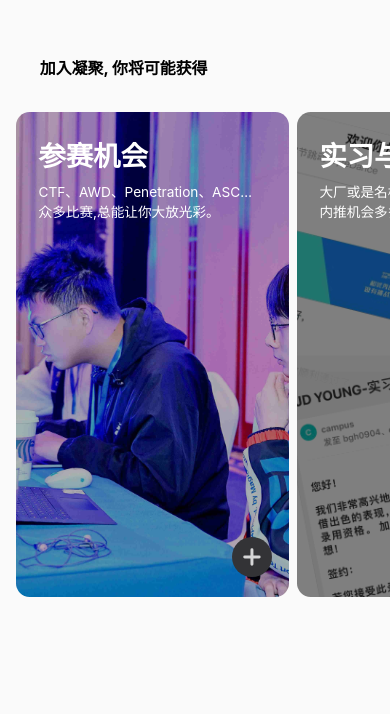
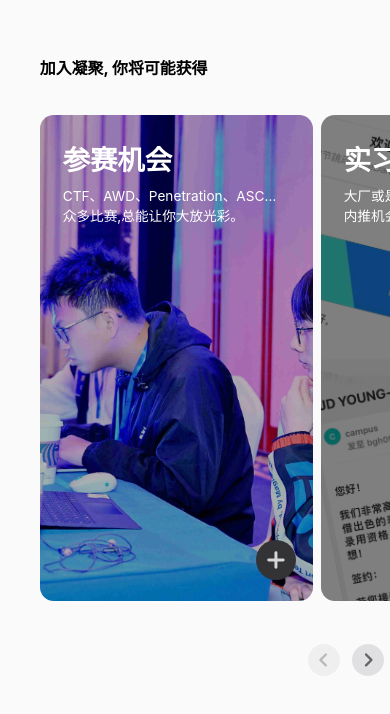
Before and after one commit to CNSS/apple-style-promotional-page, a plain HTML site: page index.html in a window 390 px wide. Shown: the part 5135-5849 px from the top of the page. Drawn offline with Linux system fonts and the light colour scheme; a script that the page names is missing.

Commit message:
feat: 优化卡片显示逻辑, 增加左右滑动按钮

```diff
--- a/index.html
+++ b/index.html
@@ -261,7 +261,6 @@
         </b>
         <div class="container cards list">
           <ul class="card-set">
-            <li class="list-items placeholder"></li>
             <li class="list-items">
               <div class="card">
                 <div class="card face" popup="match">
@@ -384,8 +383,7 @@
                   </div>
                   <button class="card-more-btn">
                     <span class="btn-icon more-icon">
-                      <svg xmlns="http://www.w3.org/2000/svg" viewBox="0 0 20 20"
-                        class="card-cta-modal-button-small-icon card-modal-button-small-icon">
+                      <svg xmlns="http://www.w3.org/2000/svg" viewBox="0 0 20 20">
                         <path
                           d="M17.25,8.51H11.5V2.75A1.5,1.5,0,0,0,10,1.25h0a1.5,1.5,0,0,0-1.5,1.5V8.5H2.75a1.5,1.5,0,0,0,0,3H8.5v5.75a1.5,1.5,0,0,0,1.5,1.5h0a1.5,1.5,0,0,0,1.5-1.5V11.5h5.75a1.5,1.5,0,0,0,0-3Z">
                         </path>
@@ -396,9 +394,30 @@
                 <button class="card button more"></button>
               </div>
             </li>
-            <li class="list-items placeholder"></li>
           </ul>
         </div>
+
+        <div class="page-button-container">
+          <button id="leftArrow" class="arrow-button">
+            <span class="btn-icon arrow-icon left-arrow">
+              <svg xmlns="http://www.w3.org/2000/svg" viewBox="0 0 36 36">
+                <path
+                  d="M21.559,12.062 L15.618,17.984 L21.5221,23.944 C22.105,24.533 22.1021,25.482 21.5131,26.065 C21.2211,26.355 20.8391,26.4999987 20.4571,26.4999987 C20.0711,26.4999987 19.6851,26.352 19.3921,26.056 L12.4351,19.034 C11.8531,18.446 11.8551,17.4999987 12.4411,16.916 L19.4411,9.938 C20.0261,9.353 20.9781,9.354 21.5621,9.941 C22.1471,10.528 22.1451,11.478 21.5591,12.062 L21.559,12.062 Z">
+                </path>
+              </svg>
+            </span>
+          </button>
+          <button id="rightArrow" class="arrow-button">
+            <span class="btn-icon arrow-icon right-arrow">
+              <svg xmlns="http://www.w3.org/2000/svg" viewBox="0 0 36 36">
+                <path
+                  d="M23.5587,16.916 C24.1447,17.4999987 24.1467,18.446 23.5647,19.034 L16.6077,26.056 C16.3147,26.352 15.9287,26.4999987 15.5427,26.4999987 C15.1607,26.4999987 14.7787,26.355 14.4867,26.065 C13.8977,25.482 13.8947,24.533 14.4777,23.944 L20.3818,17.984 L14.4408,12.062 C13.8548,11.478 13.8528,10.5279 14.4378,9.941 C15.0218,9.354 15.9738,9.353 16.5588,9.938 L23.5588,16.916 L23.5587,16.916 Z">
+                </path>
+              </svg>
+            </span>
+          </button>
+        </div>
+
       </div>
     </div>
   </div>
--- a/static/css/style.css
+++ b/static/css/style.css
@@ -201,8 +201,22 @@ button {
   top: 10%;
 }
 
+@media only screen and (min-width:900px) {
+  .container.cards.list {
+    --card-w-h-ratio: calc(3 / 4);
+  }
+}
+
+@media only screen and (max-width:900px) {
+  .container.cards.list {
+    --card-w-h-ratio: calc(9 / 16);
+  }
+}
+
 .container.cards.list {
-  width: 100vw;
+  --card-base-width: min(70vw, calc(60vh * var(--card-w-h-ratio)));
+  --card-hover-scale: 1.02;
+  height: calc(var(--card-hover-scale) * 1.05 * var(--card-base-width) / var(--card-w-h-ratio));
   margin-top: 5%;
 }
 
@@ -223,7 +237,8 @@ button {
   width: -moz-available;
   width: -webkit-fill-available;
   width: fill-available;
-  height: 80vh;
+  align-items: center;
+  height: calc(var(--card-hover-scale) * 1.05 * var(--card-base-width) / var(--card-w-h-ratio));
   margin: 2rem 0;
   list-style: none;
 
@@ -233,51 +248,34 @@ button {
   scrollbar-width: none;
   -ms-overflow-style: none;
 
-  &::-webkit-scrollbar {
-    width: 0px;
-    background: transparent;
-    /* make scrollbar transparent */
-  }
+  scroll-padding-left: 10rem;
+  scroll-padding-right: 10rem;
 }
 
-@media only screen and (min-width:900px) {
-  .card {
-    --w-h-ratio: calc(3 / 4);
-  }
-}
-
-@media only screen and (max-width:900px) {
-  .card {
-    --w-h-ratio: calc(9 / 16);
-  }
+.card-set::-webkit-scrollbar {
+  width: 0px;
+  background: transparent;
+  /* make scrollbar transparent */
 }
 
 .card {
-  margin-top: 2%;
-  --base-width: 70vw;
-  --base-height: 70vh;
-  /* --w-h-ratio: calc(3 / 4); */
-  --width: min(var(--base-width), calc(var(--base-height) * var(--w-h-ratio)));
+  /* --card-w-h-ratio: calc(3 / 4); */
+  --width: var(--card-base-width);
   width: var(--width);
-  height: calc(var(--width) / var(--w-h-ratio));
+  height: calc(var(--width) / var(--card-w-h-ratio));
   --size: calc(var(--width) * 0.1);
   border-radius: calc(var(--size) / 2);
   font-size: calc(var(--size) / 2);
-  transition: transform .3s cubic-bezier(0, 0, 0.5, 1);
-}
-
-@media only screen and (max-width: 900px) {
-  .card {
-    margin-top: 5%;
-  }
+  /* transition: transform .3s cubic-bezier(0, 0, 0.5, 1); */
+  transition: transform .3s ease-in-out;
 }
 
 .card:hover {
-  transform: scale(1.03);
+  transform: scale(var(--card-hover-scale));
 }
 
 .card[current] {
-  transform: scale(1.03);
+  transform: scale(var(--card-hover-scale));
 }
 
 .list-items {
@@ -448,14 +446,21 @@ button {
 }
 
 .btn-icon {
-  color: #d6d6d7;
-  background-color: rgb(51, 51, 54);
+  --icon-color: #d6d6d7;
+  --icon-background: rgb(51, 51, 54);
+  --icon-hover-color: #fff;
+  --icon-hover-background: #37373a;
+  --icon-active-color: #fff;
+  --icon-active-background: #2f2f32;
+  color: var(--icon-color);
+  background-color: var(--icon-background);
   width: 5rem;
   height: 5rem;
   border-radius: 100%;
   display: flex;
   justify-content: center;
   align-items: center;
+  transition: background 100ms linear, color 100ms linear;
 }
 
 .btn-icon svg {
@@ -463,7 +468,73 @@ button {
   /* inset-inline-start: 50%; */
   /* transform: translateX(-50%); */
   width: 2.5rem;
-  height: 25.rem;
+  height: 2.5rem;
+}
+
+.btn-icon:hover {
+  color: var(--icon-hover-color);
+  background-color: var(--icon-hover-background);
+}
+
+.btn-icon:active {
+  color: var(--icon-active-color);
+  background-color: var(--icon-active-background);
+}
+
+.page-button-container {
+  margin-top: 3vh;
+  display: flex;
+  justify-content: right;
+  align-items: center;
+}
+
+.arrow-button {
+  transition: opacity 100ms linear;
+}
+
+.arrow-button .arrow-icon {
+  --icon-color: rgba(0, 0, 0, 0.56);
+  --icon-background: rgba(210, 210, 215, 0.64);
+  --icon-hover-color: rgba(0, 0, 0, 0.64);
+  --icon-hover-background: rgba(223, 223, 227, 0.6976);
+  --icon-active-color: rgba(0, 0, 0, 0.64);
+  --icon-active-background: rgba(193, 193, 198, 0.6544);
+}
+
+.arrow-button:disabled {
+  opacity: 0.42;
+  cursor: default;
+}
+
+.arrow-button:disabled .arrow-icon {
+  --icon-hover-color: var(--icon-color);
+  --icon-hover-background: var(--icon-background);
+  --icon-active-color: var(--icon-color);
+  --icon-active-background: var(--icon-background);
+}
+
+.arrow-icon {
+  color: var(--icon-color);
+  background-color: var(--icon-background);
+  width: 4rem;
+  height: 4rem;
+}
+
+.arrow-icon svg {
+  width: 3.5rem;
+  height: 3.5rem;
+}
+
+@media only screen and (max-width: 900px) {
+  .arrow-icon {
+    width: 8rem;
+    height: 8rem;
+  }
+
+  .arrow-icon svg {
+    width: 7rem;
+    height: 7rem;
+  }
 }
 
 .popup-close-btn {
--- a/static/js/index.js
+++ b/static/js/index.js
@@ -406,3 +406,37 @@ terminalWrapper.addEventListener('tg', (e) => {
   }
 
 })
+
+
+const cardSet = document.querySelector('.card-set');
+const leftArrow = document.getElementById('leftArrow');
+const rightArrow = document.getElementById('rightArrow');
+let scrollAmount = 0;
+let scrollStep = cardSet.querySelector('.list-items').offsetWidth + parseFloat(getComputedStyle(cardSet).columnGap);
+
+function updateButtons() {
+  leftArrow.disabled = cardSet.scrollLeft <= 100;
+  rightArrow.disabled = cardSet.scrollLeft >= cardSet.scrollWidth - cardSet.clientWidth - 100;
+
+  scrollStep = cardSet.querySelector('.list-items').offsetWidth + parseFloat(getComputedStyle(cardSet).columnGap);
+}
+
+leftArrow.addEventListener('click', () => {
+  cardSet.scrollBy({
+    left: -scrollStep,
+    behavior: 'smooth'
+  });
+});
+
+rightArrow.addEventListener('click', () => {
+  cardSet.scrollBy({
+    left: scrollStep,
+    behavior: 'smooth'
+  });
+});
+
+cardSet.addEventListener('scroll', updateButtons);
+window.addEventListener('resize', updateButtons);
+
+// Initial check to set button states
+updateButtons();
```
